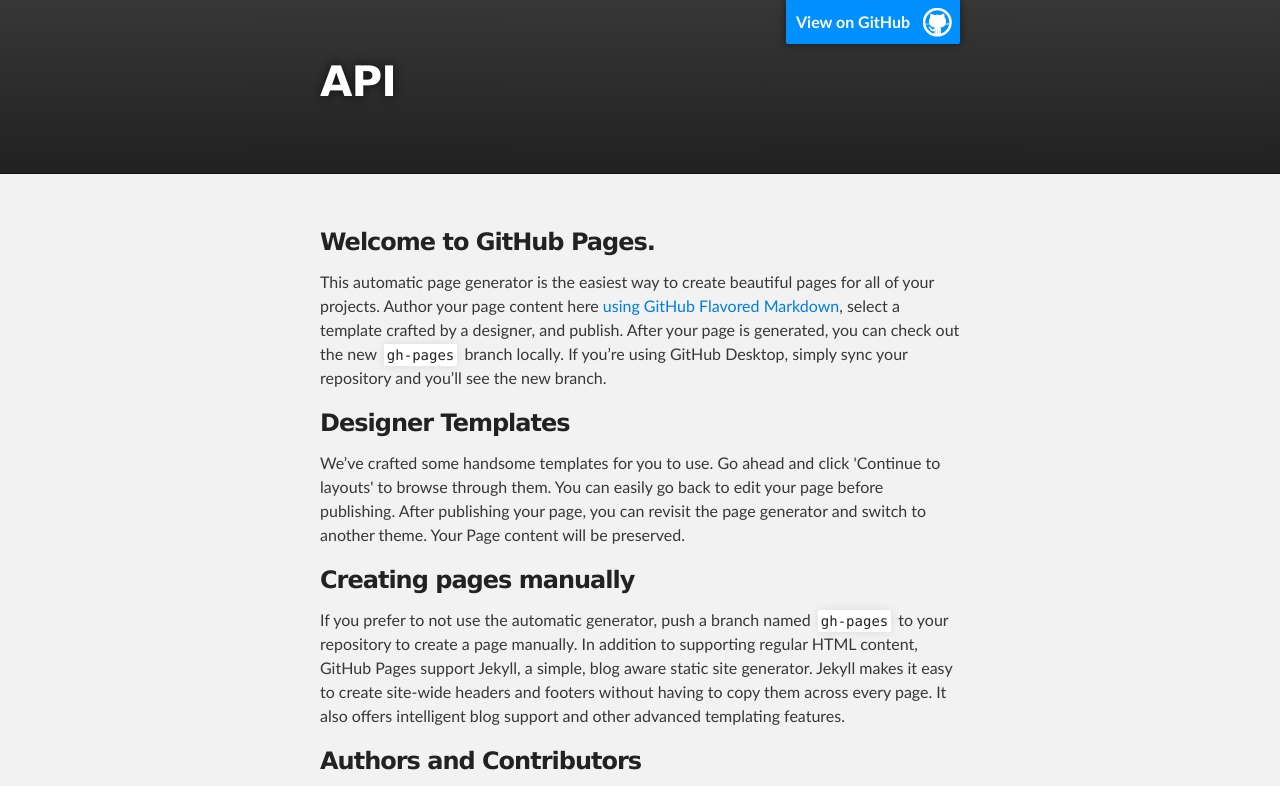
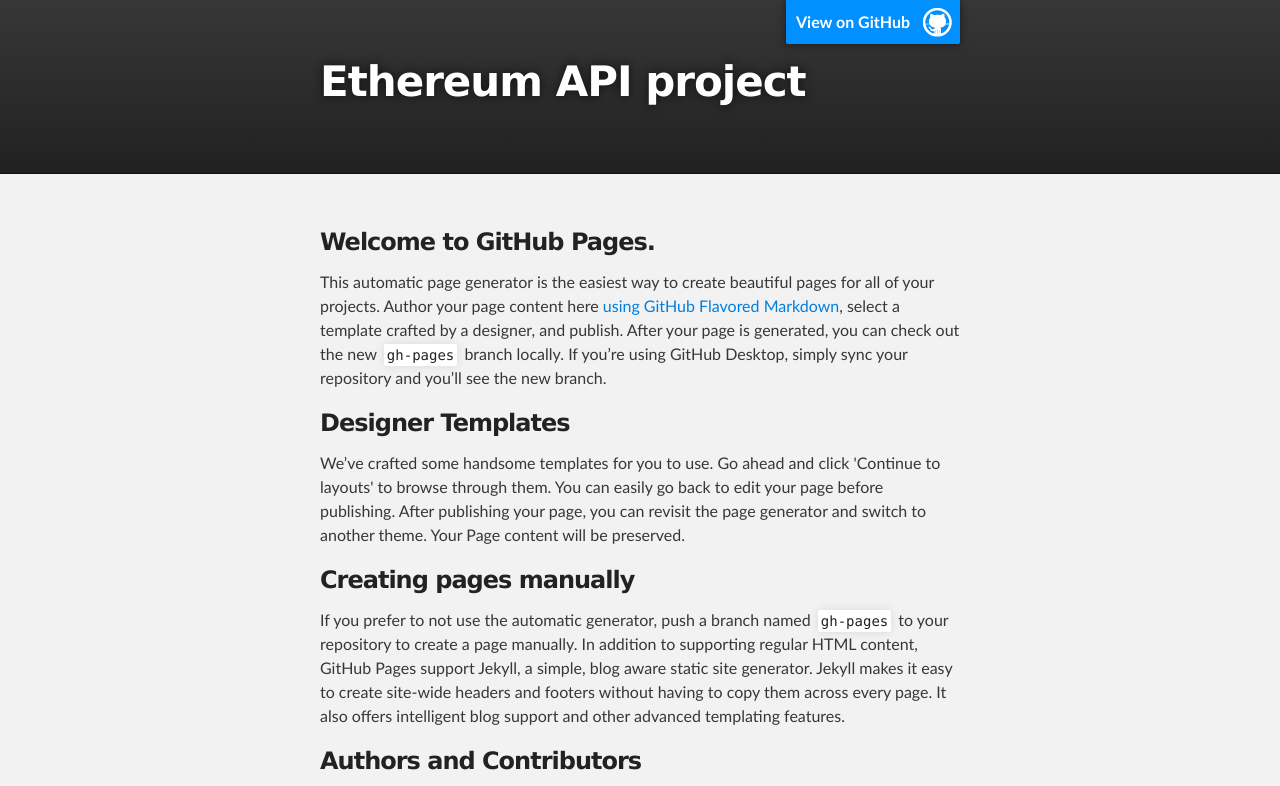
Before and after one commit to dpfbop/dpfbop.github.io, a plain HTML site: page index.html in a window 1280 px wide. Shown: the top 786 px of the page. Drawn offline with Linux system fonts and the light colour scheme.

Commit message:
Update index.html

```diff
--- a/index.html
+++ b/index.html
@@ -18,7 +18,7 @@
         <header class="inner">
           <a id="forkme_banner" href="https://github.com/dpfbop">View on GitHub</a>
 
-          <h1 id="project_title">API </h1>
+          <h1 id="project_title">Ethereum API project </h1>
           <h2 id="project_tagline"></h2>
 
         </header>
```
